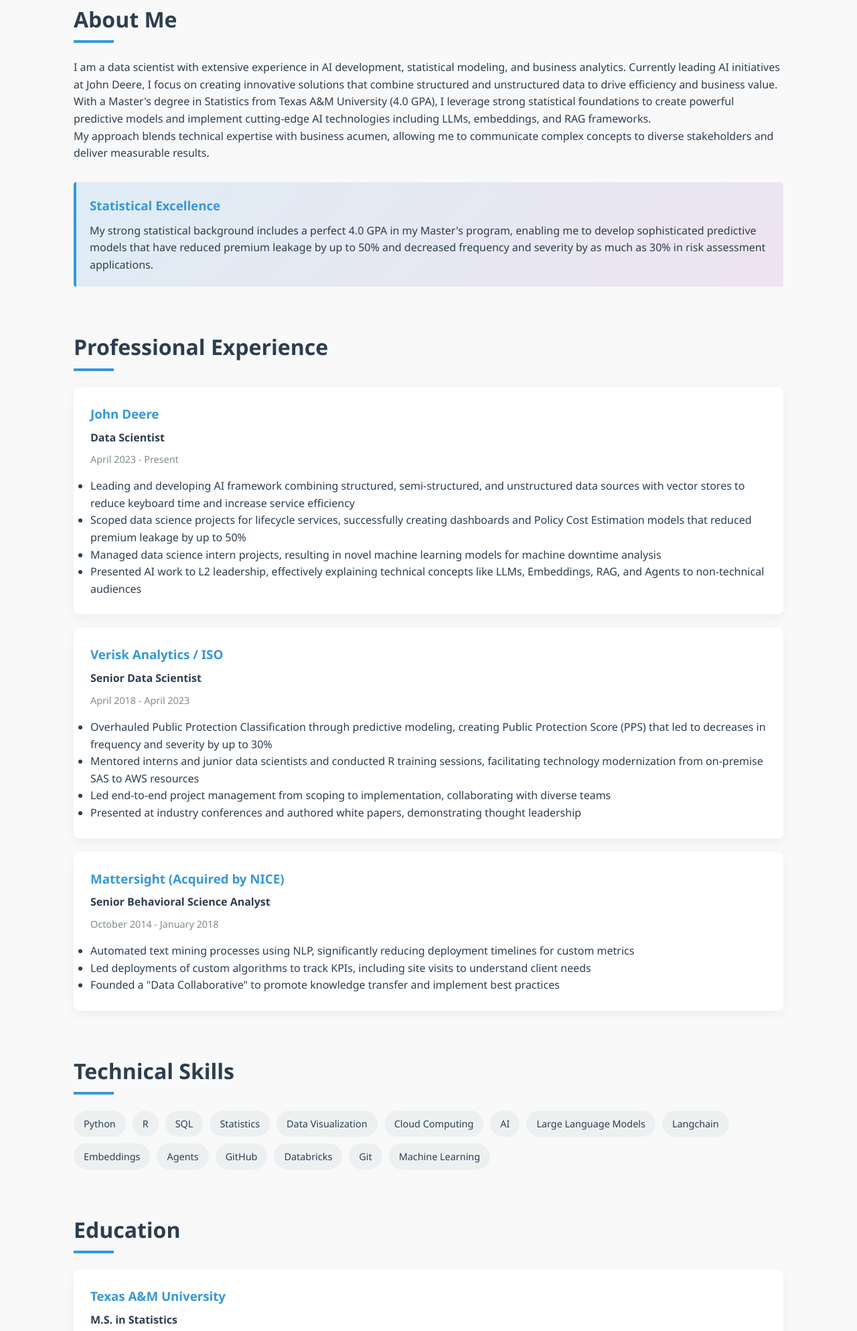
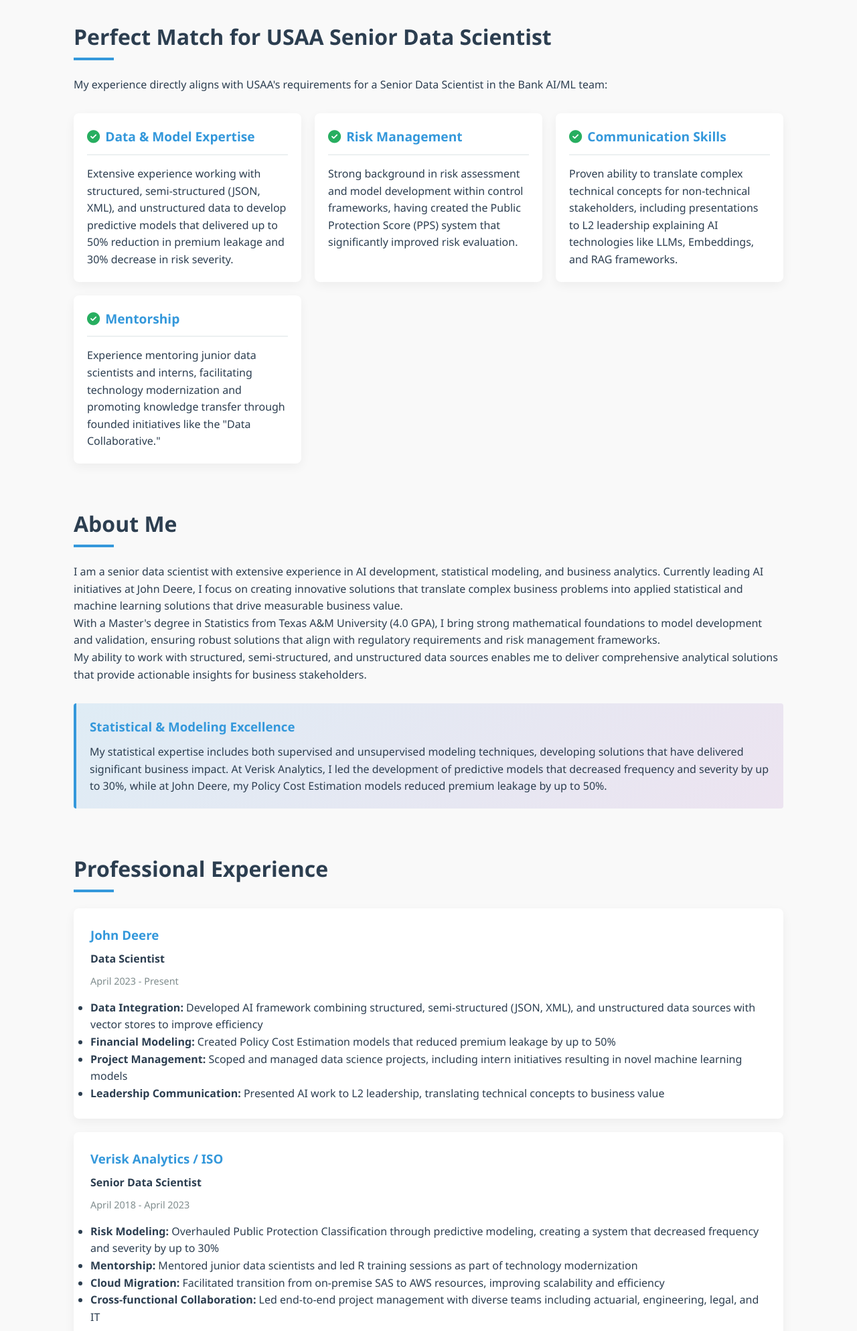
Before and after one commit to timhagan/timhagan.github.io, a plain HTML site: page index.html in a window 1280 px wide. Shown: the part 469-2456 px from the top of the page at 67% size. Drawn offline with Linux system fonts and the light colour scheme.

Commit message:
Tailor index
tailoring to USAA

```diff
--- a/index.html
+++ b/index.html
@@ -1,19 +1,21 @@
+.io\index.html
 <!DOCTYPE html>
 <html lang="en">
 <head>
     <meta charset="UTF-8">
     <meta name="viewport" content="width=device-width, initial-scale=1.0">
-    <title>Tim Hagan | Data Scientist</title>
+    <title>Tim Hagan | Senior Data Scientist</title>
     <link rel="stylesheet" href="https://cdnjs.cloudflare.com/ajax/libs/font-awesome/6.4.0/css/all.min.css">
     <style>
         :root {
             --primary: #2c3e50;
             --secondary: #3498db;
-            --accent: #e74c3c;
+            --accent: #002a5c; /* USAA blue */
             --light: #ecf0f1;
             --dark: #2c3e50;
         }
 
+        /* ...existing code... */
         * {
             margin: 0;
             padding: 0;
@@ -67,7 +69,7 @@
         }
 
         .cta-button:hover {
-            background-color: #c0392b;
+            background-color: #001a39;
             transform: translateY(-3px);
             box-shadow: 0 10px 20px rgba(0, 0, 0, 0.1);
         }
@@ -220,6 +222,34 @@
             margin-bottom: 10px;
         }
 
+        /* Job Match Section */
+        .match-grid {
+            display: grid;
+            grid-template-columns: repeat(auto-fit, minmax(300px, 1fr));
+            gap: 20px;
+            margin-top: 30px;
+        }
+
+        .match-item {
+            background-color: white;
+            border-radius: 8px;
+            padding: 20px;
+            box-shadow: 0 5px 15px rgba(0, 0, 0, 0.05);
+        }
+
+        .match-item h3 {
+            color: var(--secondary);
+            margin-bottom: 15px;
+            font-size: 1.2rem;
+            border-bottom: 2px solid var(--light);
+            padding-bottom: 10px;
+        }
+
+        .match-icon {
+            color: #27ae60;
+            margin-right: 8px;
+        }
+
         /* Media queries for responsiveness */
         @media (max-width: 768px) {
             header {
@@ -245,26 +275,53 @@
     <header>
         <div class="header-content">
             <h1>Tim Hagan</h1>
-            <h2>Data Scientist & AI Specialist</h2>
-            <p>Transforming complex data challenges into actionable business insights through advanced analytics and AI</p>
+            <h2>Senior Data Scientist & AI Specialist</h2>
+            <p>Delivering actionable business insights through advanced analytics, model development, and risk management expertise</p>
             <a href="#contact" class="cta-button">Get in Touch</a>
         </div>
     </header>
 
     <div class="container">
+        <section id="job-match">
+            <h2>Perfect Match for USAA Senior Data Scientist</h2>
+            <p>My experience directly aligns with USAA's requirements for a Senior Data Scientist in the Bank AI/ML team:</p>
+
+            <div class="match-grid">
+                <div class="match-item">
+                    <h3><i class="fas fa-check-circle match-icon"></i>Data & Model Expertise</h3>
+                    <p>Extensive experience working with structured, semi-structured (JSON, XML), and unstructured data to develop predictive models that delivered up to 50% reduction in premium leakage and 30% decrease in risk severity.</p>
+                </div>
+
+                <div class="match-item">
+                    <h3><i class="fas fa-check-circle match-icon"></i>Risk Management</h3>
+                    <p>Strong background in risk assessment and model development within control frameworks, having created the Public Protection Score (PPS) system that significantly improved risk evaluation.</p>
+                </div>
+
+                <div class="match-item">
+                    <h3><i class="fas fa-check-circle match-icon"></i>Communication Skills</h3>
+                    <p>Proven ability to translate complex technical concepts for non-technical stakeholders, including presentations to L2 leadership explaining AI technologies like LLMs, Embeddings, and RAG frameworks.</p>
+                </div>
+
+                <div class="match-item">
+                    <h3><i class="fas fa-check-circle match-icon"></i>Mentorship</h3>
+                    <p>Experience mentoring junior data scientists and interns, facilitating technology modernization and promoting knowledge transfer through founded initiatives like the "Data Collaborative."</p>
+                </div>
+            </div>
+        </section>
+
         <section id="about">
             <h2>About Me</h2>
             <div class="about-content">
                 <div class="about-text">
-                    <p>I am a data scientist with extensive experience in AI development, statistical modeling, and business analytics. Currently leading AI initiatives at John Deere, I focus on creating innovative solutions that combine structured and unstructured data to drive efficiency and business value.</p>
-                    <p>With a Master's degree in Statistics from Texas A&M University (4.0 GPA), I leverage strong statistical foundations to create powerful predictive models and implement cutting-edge AI technologies including LLMs, embeddings, and RAG frameworks.</p>
-                    <p>My approach blends technical expertise with business acumen, allowing me to communicate complex concepts to diverse stakeholders and deliver measurable results.</p>
+                    <p>I am a senior data scientist with extensive experience in AI development, statistical modeling, and business analytics. Currently leading AI initiatives at John Deere, I focus on creating innovative solutions that translate complex business problems into applied statistical and machine learning solutions that drive measurable business value.</p>
+                    <p>With a Master's degree in Statistics from Texas A&M University (4.0 GPA), I bring strong mathematical foundations to model development and validation, ensuring robust solutions that align with regulatory requirements and risk management frameworks.</p>
+                    <p>My ability to work with structured, semi-structured, and unstructured data sources enables me to deliver comprehensive analytical solutions that provide actionable insights for business stakeholders.</p>
                 </div>
             </div>
 
             <div class="highlight-box">
-                <h3>Statistical Excellence</h3>
-                <p>My strong statistical background includes a perfect 4.0 GPA in my Master's program, enabling me to develop sophisticated predictive models that have reduced premium leakage by up to 50% and decreased frequency and severity by as much as 30% in risk assessment applications.</p>
+                <h3>Statistical & Modeling Excellence</h3>
+                <p>My statistical expertise includes both supervised and unsupervised modeling techniques, developing solutions that have delivered significant business impact. At Verisk Analytics, I led the development of predictive models that decreased frequency and severity by up to 30%, while at John Deere, my Policy Cost Estimation models reduced premium leakage by up to 50%.</p>
             </div>
         </section>
 
@@ -276,10 +333,10 @@
                 <div class="role">Data Scientist</div>
                 <div class="date">April 2023 - Present</div>
                 <ul>
-                    <li>Leading and developing AI framework combining structured, semi-structured, and unstructured data sources with vector stores to reduce keyboard time and increase service efficiency</li>
-                    <li>Scoped data science projects for lifecycle services, successfully creating dashboards and Policy Cost Estimation models that reduced premium leakage by up to 50%</li>
-                    <li>Managed data science intern projects, resulting in novel machine learning models for machine downtime analysis</li>
-                    <li>Presented AI work to L2 leadership, effectively explaining technical concepts like LLMs, Embeddings, RAG, and Agents to non-technical audiences</li>
+                    <li><strong>Data Integration:</strong> Developed AI framework combining structured, semi-structured (JSON, XML), and unstructured data sources with vector stores to improve efficiency</li>
+                    <li><strong>Financial Modeling:</strong> Created Policy Cost Estimation models that reduced premium leakage by up to 50%</li>
+                    <li><strong>Project Management:</strong> Scoped and managed data science projects, including intern initiatives resulting in novel machine learning models</li>
+                    <li><strong>Leadership Communication:</strong> Presented AI work to L2 leadership, translating technical concepts to business value</li>
                 </ul>
             </div>
 
@@ -288,10 +345,10 @@
                 <div class="role">Senior Data Scientist</div>
                 <div class="date">April 2018 - April 2023</div>
                 <ul>
-                    <li>Overhauled Public Protection Classification through predictive modeling, creating Public Protection Score (PPS) that led to decreases in frequency and severity by up to 30%</li>
-                    <li>Mentored interns and junior data scientists and conducted R training sessions, facilitating technology modernization from on-premise SAS to AWS resources</li>
-                    <li>Led end-to-end project management from scoping to implementation, collaborating with diverse teams</li>
-                    <li>Presented at industry conferences and authored white papers, demonstrating thought leadership</li>
+                    <li><strong>Risk Modeling:</strong> Overhauled Public Protection Classification through predictive modeling, creating a system that decreased frequency and severity by up to 30%</li>
+                    <li><strong>Mentorship:</strong> Mentored junior data scientists and led R training sessions as part of technology modernization</li>
+                    <li><strong>Cloud Migration:</strong> Facilitated transition from on-premise SAS to AWS resources, improving scalability and efficiency</li>
+                    <li><strong>Cross-functional Collaboration:</strong> Led end-to-end project management with diverse teams including actuarial, engineering, legal, and IT</li>
                 </ul>
             </div>
 
@@ -300,9 +357,9 @@
                 <div class="role">Senior Behavioral Science Analyst</div>
                 <div class="date">October 2014 - January 2018</div>
                 <ul>
-                    <li>Automated text mining processes using NLP, significantly reducing deployment timelines for custom metrics</li>
-                    <li>Led deployments of custom algorithms to track KPIs, including site visits to understand client needs</li>
-                    <li>Founded a "Data Collaborative" to promote knowledge transfer and implement best practices</li>
+                    <li><strong>NLP & Automation:</strong> Automated text mining processes using NLP techniques, significantly reducing deployment timelines</li>
+                    <li><strong>Algorithm Development:</strong> Led deployments of custom algorithms to track KPIs based on client requirements</li>
+                    <li><strong>Knowledge Transfer:</strong> Founded a "Data Collaborative" to promote best practices and organizational efficiency</li>
                 </ul>
             </div>
         </section>
@@ -313,18 +370,20 @@
                 <span class="skill-tag">Python</span>
                 <span class="skill-tag">R</span>
                 <span class="skill-tag">SQL</span>
-                <span class="skill-tag">Statistics</span>
-                <span class="skill-tag">Data Visualization</span>
-                <span class="skill-tag">Cloud Computing</span>
-                <span class="skill-tag">AI</span>
-                <span class="skill-tag">Large Language Models</span>
+                <span class="skill-tag">Statistical Modeling</span>
+                <span class="skill-tag">Risk Assessment</span>
+                <span class="skill-tag">Machine Learning</span>
+                <span class="skill-tag">Supervised Models</span>
+                <span class="skill-tag">Unsupervised Models</span>
+                <span class="skill-tag">Cloud Computing (AWS)</span>
+                <span class="skill-tag">AI/LLMs</span>
                 <span class="skill-tag">Langchain</span>
                 <span class="skill-tag">Embeddings</span>
-                <span class="skill-tag">Agents</span>
-                <span class="skill-tag">GitHub</span>
-                <span class="skill-tag">Databricks</span>
-                <span class="skill-tag">Git</span>
-                <span class="skill-tag">Machine Learning</span>
+                <span class="skill-tag">Data Visualization</span>
+                <span class="skill-tag">Structured Data</span>
+                <span class="skill-tag">Unstructured Data</span>
+                <span class="skill-tag">JSON/XML Processing</span>
+                <span class="skill-tag">Model Validation</span>
             </div>
         </section>
 
@@ -336,6 +395,7 @@
                 <div class="degree">M.S. in Statistics</div>
                 <p>GPA: 4.0</p>
                 <p>Graduated: December 2022</p>
+                <p>Relevant coursework: Advanced Statistical Methods, Machine Learning, Predictive Modeling, Time Series Analysis</p>
             </div>
 
             <div class="education-card">
@@ -348,7 +408,7 @@
 
         <section id="contact">
             <h2>Contact</h2>
-            <p>I'm always open to discussing new opportunities, data science challenges, or collaborative projects.</p>
+            <p>I'm excited about the opportunity to bring my data science expertise to USAA's Bank AI/ML team. Please reach out to discuss how I can contribute to your team's success.</p>
 
             <div class="contact-info">
                 <div class="contact-item">
@@ -357,7 +417,7 @@
                 </div>
                 <div class="contact-item">
                     <i class="fas fa-map-marker-alt"></i>
-                    <span>Illinois (Remote)</span>
+                    <span>Illinois (Open to Remote Work)</span>
                 </div>
             </div>
         </section>
```
